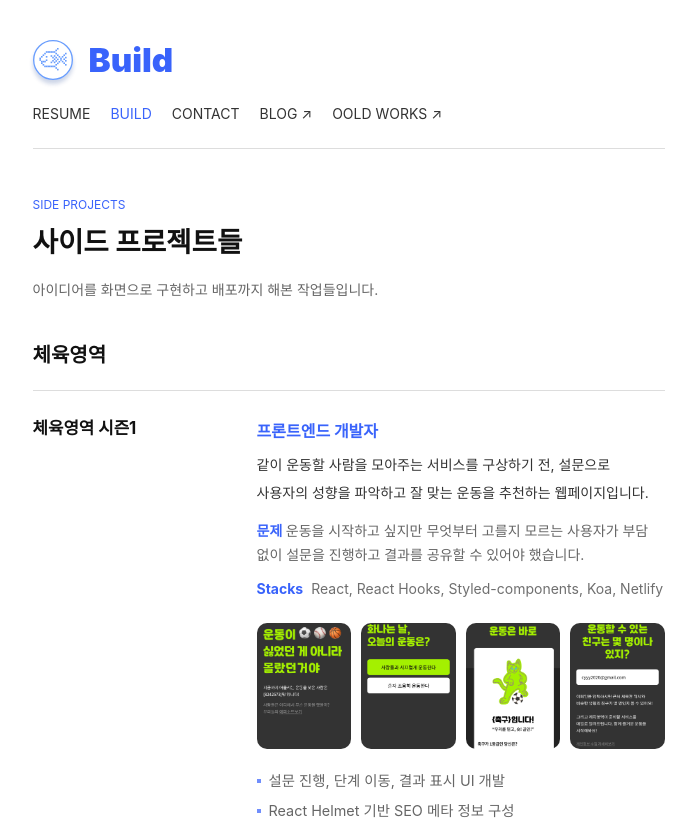
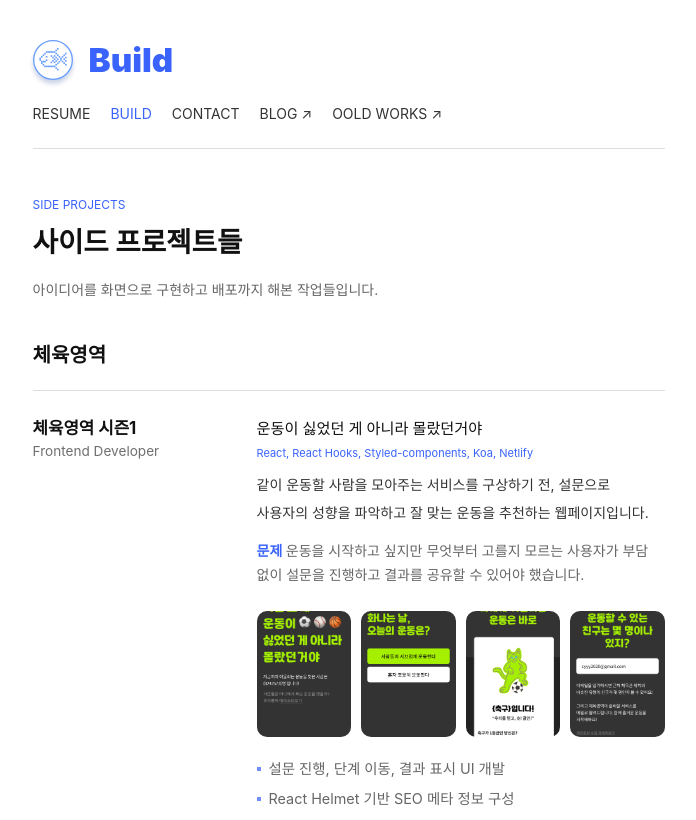
Before and after one commit to khe0124/khe0124.github.io, a Next.js app: page /project in a window 1280 px wide. Shown: the top 820 px of the page, without its empty margins (284-980 px from the left). Built offline with nearby package versions, Linux system fonts and the light colour scheme.

Commit message:
내용 및 디자인 수정

```diff
--- a/app/contact/page.tsx
+++ b/app/contact/page.tsx
@@ -59,35 +59,14 @@ export default function ContactPage() {
         <p className="keep-all m-0 whitespace-pre-wrap text-muted">
           {`복잡한 B2B 제품 UI, 데이터 입력·검증 화면,\nAI-assisted full-stack 개발 이야기를 편하게 나눌 수 있습니다.`}
         </p>
+        <ul className="keep-all mt-3 mb-0 space-y-1 pt-4 text-sm leading-6 text-muted">
+          <li>- 프론트엔드 포지션</li>
+          <li>- UI/UX 디자인</li>
+          <li>- 제품 UI 구조화와 운영 화면</li>
+          <li>- 사이드 프로젝트와 협업</li>
+        </ul>
       </div>
-
-      <section className="mx-auto max-w-xl px-6 py-4">
-        <h2 className="sr-only">연락 가능 주제</h2>
-        <div className="grid gap-3 text-left md:grid-cols-2">
-          <article className="border-primary/60 border p-4">
-            <h3 className="m-0 text-[0.95rem] font-bold text-primary-text">
-              관심 있는 일
-            </h3>
-            <ul className="keep-all mt-3 mb-0 space-y-1 pl-4 text-sm leading-6 text-muted">
-              <li>복잡한 B2B SaaS 프론트엔드</li>
-              <li>데이터 입력·검증·시각화 UI</li>
-              <li>AI 활용 제품 개발 워크플로우</li>
-            </ul>
-          </article>
-          <article className="border-primary/60 border p-4">
-            <h3 className="m-0 text-[0.95rem] font-bold text-primary-text">
-              연락 가능 주제
-            </h3>
-            <ul className="keep-all mt-3 mb-0 space-y-1 pl-4 text-sm leading-6 text-muted">
-              <li>프론트엔드 포지션</li>
-              <li>제품 UI 구조화와 운영 화면</li>
-              <li>사이드 프로젝트와 협업</li>
-            </ul>
-          </article>
-        </div>
-      </section>
-
-      <div className="m-auto flex flex-col items-center gap-2 py-6">
+      <div className="m-auto flex flex-col items-center gap-2 py-3">
         {extlink.map(item => (
           <SquareButton
             key={item.label}
--- a/app/llms.txt/route.ts
+++ b/app/llms.txt/route.ts
@@ -70,6 +70,7 @@ function buildLlmsTxt(): string {
   lines.push("## 사이드 프로젝트", "")
   for (const project of side) {
     lines.push(`### ${project.label}`, "")
+    lines.push(`- 부제: ${project.subtitle}`)
     lines.push(`- 역할: ${project.role}`)
     lines.push(`- 기술: ${project.stacks}`)
     lines.push(`- 개요: ${project.desc}`)
--- a/app/project/page.tsx
+++ b/app/project/page.tsx
@@ -96,14 +96,25 @@ export default function ProjectPage() {
               className="grid gap-5 border-t border-line py-7 md:grid-cols-[200px_1fr] md:gap-6"
             >
               <div>
-                <h4 className="keep-all m-0 pb-2 text-[1.05rem] font-bold">
+                <h4 className="keep-all m-0 text-[1.05rem] font-bold">
                   {project.label}
                 </h4>
+                {/* 역할 표기도 이력서의 회사 열과 동일한 위치·스타일을 씁니다. */}
+                <p lang="en" className="m-0 mt-1 text-[0.85rem] text-faint">
+                  {project.role}
+                </p>
               </div>
 
               <div>
-                <p className="m-0 font-bold text-primary-text">
-                  {project.role}
+                {/* 프로젝트명 → 기술 스택 순서와 스타일을 이력서 페이지와 맞춥니다. */}
+                <h5 className="keep-all m-0 text-[0.95rem] leading-snug font-medium text-ink">
+                  {project.subtitle}
+                </h5>
+                <p
+                  lang="en"
+                  className="keep-all m-0 mt-1 font-mono text-[11px] leading-5 text-primary-text"
+                >
+                  {project.stacks}
                 </p>
                 <p className="keep-all m-0 mt-2 text-sm leading-7 text-ink-soft">
                   {project.desc}
@@ -111,12 +122,6 @@ export default function ProjectPage() {
                 <p className="keep-all m-0 mt-3 text-sm leading-6 text-muted">
                   <span className="font-semibold text-primary-text">문제 </span>
                   {project.problem}
-                </p>
-                <p className="keep-all m-0 mt-3 text-sm text-faint">
-                  <span lang="en" className="mr-2 font-bold text-primary-text">
-                    Stacks
-                  </span>
-                  <span lang="en">{project.stacks}</span>
                 </p>
 
                 <div className="grid grid-cols-2 gap-2.5 pt-6 sm:grid-cols-4">
@@ -137,7 +142,7 @@ export default function ProjectPage() {
                 </div>
 
                 <div className="pt-5">
-                  <h5 className="sr-only">주요 구현</h5>
+                  <h6 className="sr-only">주요 구현</h6>
                   <BulletList
                     items={project.tasks}
                     idPrefix={`${project.label}-task`}
--- a/app/resume/page.tsx
+++ b/app/resume/page.tsx
@@ -154,7 +154,7 @@ export default function ResumePage() {
                     {company.company}
                   </h3>
                   {company.role ? (
-                    <p className="m-0 mt-1 text-[0.85rem] text-faint">
+                    <p lang="en" className="m-0 mt-1 text-[0.85rem] text-faint">
                       {company.role}
                     </p>
                   ) : null}
--- a/contents/project.constant.ts
+++ b/contents/project.constant.ts
@@ -5,6 +5,8 @@
 
 export type SideProject = {
   label: string
+  /** 프로젝트명을 보충하는 한 줄 부제 */
+  subtitle: string
   desc: string
   role: string
   stacks: string
@@ -24,8 +26,9 @@ export type OtherWork = {
 export const side: SideProject[] = [
   {
     label: "체육영역 시즌1",
+    subtitle: "운동이 싫었던 게 아니라 몰랐던거야",
     desc: "같이 운동할 사람을 모아주는 서비스를 구상하기 전, 설문으로 사용자의 성향을 파악하고 잘 맞는 운동을 추천하는 웹페이지입니다.",
-    role: "프론트엔드 개발자",
+    role: "Frontend Developer",
     stacks: "React, React Hooks, Styled-components, Koa, Netlify",
     images: [
       "/images/cyyy1_01.png",
@@ -45,8 +48,9 @@ export const side: SideProject[] = [
   },
   {
     label: "체육영역 시즌2",
+    subtitle: "초보 풋살 클래스 대시보드",
     desc: "초보 풋살 클래스 참가자의 성장 추이를 보여주는 개인화 페이지와 커리큘럼 종료일에 열린 대회의 소개 페이지입니다.",
-    role: "프론트엔드 개발자",
+    role: "Frontend Developer",
     stacks: "Vue3, Vuex, SCSS, Chart.js",
     images: [
       "/images/cyyy2_01.png",
--- a/contents/route.constant.ts
+++ b/contents/route.constant.ts
@@ -20,7 +20,7 @@ export const route: Route[] = [
   {
     label: "oold works ↗",
     external: true,
-    link: "https://oold-works.vercel.app/",
+    link: "https://oold-works.kang-haeun.me/",
     emoji: "🫧",
   },
 ]
--- a/contents/site.constant.ts
+++ b/contents/site.constant.ts
@@ -32,7 +32,7 @@ export const SITE = {
   sameAs: [
     "https://github.com/khe0124",
     "https://www.linkedin.com/in/khe0124",
-    "https://oold-works.vercel.app/",
+    "https://oold-works.kang-haeun.me/",
     "https://seaweedisland.tistory.com/",
   ],
   keywords: [
```
